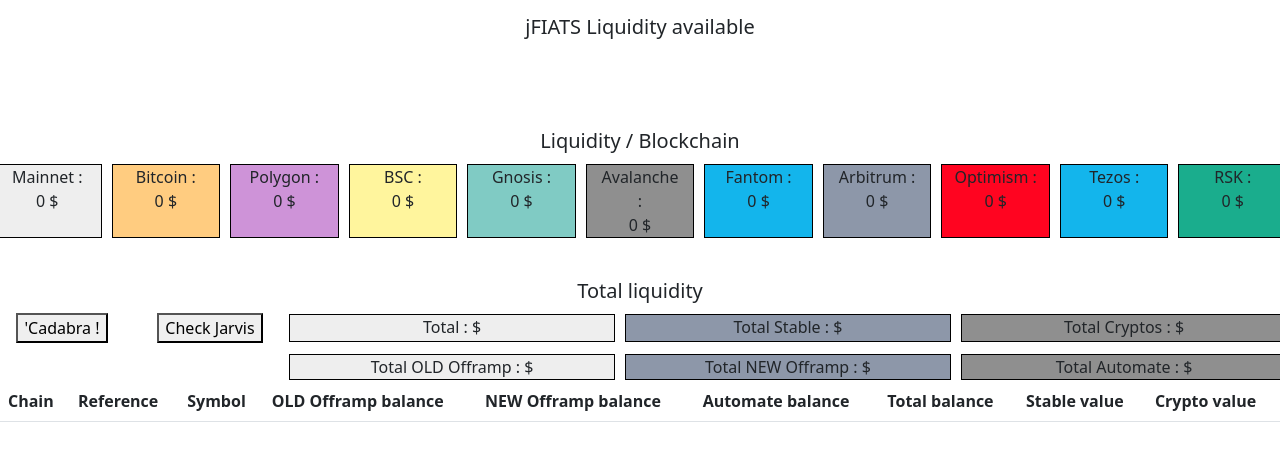
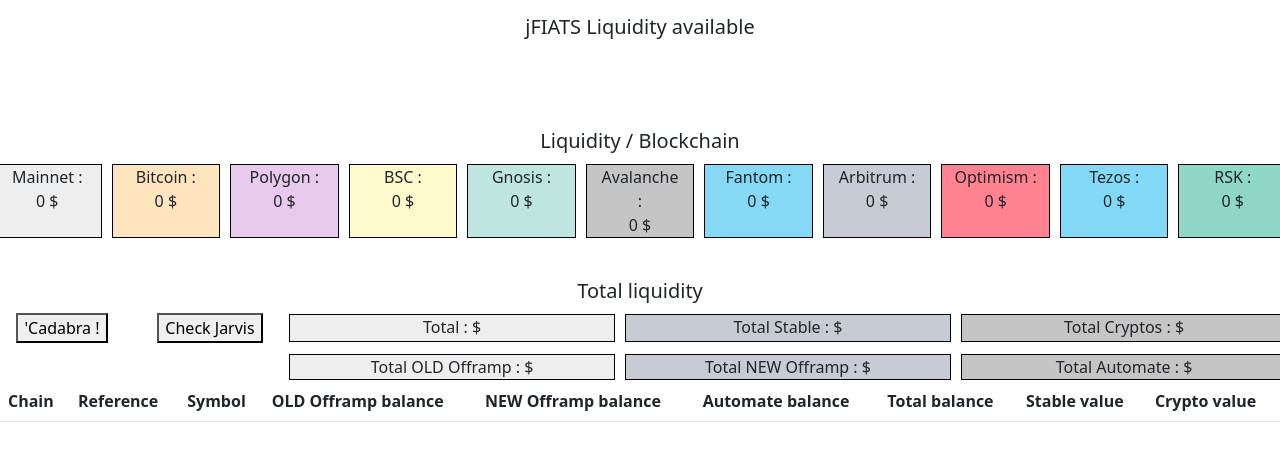
Before and after one commit to Sigri44/mtp-liquidity, a plain HTML site: page index.html in a window 1280 px wide. Shown: the part 73-534 px from the top of the page. Drawn offline with nearby package versions, Linux system fonts and the light colour scheme; no server answers.

Commit message:
Add new light colorization

```diff
--- a/index.html
+++ b/index.html
@@ -24,37 +24,37 @@
 			border-color: black;
 		}
 		.arbitrum {
-			background-color: #8d97a9 !important;
+			background-color: #8d97a97e !important;
 		}
 		.avalanche {
-			background-color: #8f8f8f !important;
+			background-color: #8f8f8f83 !important;
 		}
 		.bitcoin {
-			background-color: #ffcc80 !important;
+			background-color: #ffcc8083 !important;
 		}
 		.bsc {
-			background-color: #fff59d !important;
+			background-color: #fff59d83 !important;
 		}
 		.ethereum {
 			background-color: #eee !important;
 		}
 		.fantom {
-			background-color: #13b5ec !important;
+			background-color: #13b6ec83 !important;
 		}
 		.gnosis {
-			background-color: #80cbc4 !important;
+			background-color: #80cbc381 !important;
 		}
 		.polygon {
-			background-color: #ce93d8 !important;
+			background-color: #ce93d87c !important;
 		}
 		.optimism {
-			background-color: #ff0420 !important;
+			background-color: #ff04217e !important;
 		}
 		.rsk {
-			background-color: #1aad8d !important;
+			background-color: #1aad8d7c !important;
 		}
 		.tezos {
-			background-color: #13b5ec !important;
+			background-color: #13b6ec85 !important;
 		}
 		@keyframes blinking {
     		0% {
```
